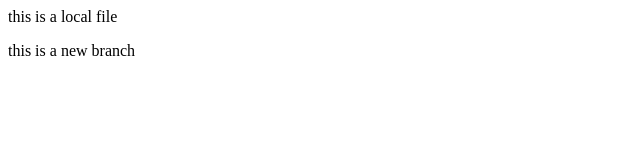
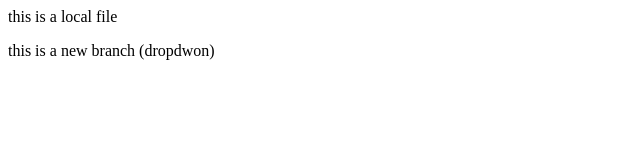
Before and after one commit to Snehil-3000/local, a plain HTML site: page index.html in a window 1280 px wide. Shown: the full height of the page, 0-640 px from the left. Drawn offline with Linux system fonts and the light colour scheme.

```diff
--- a/index.html
+++ b/index.html
@@ -1,2 +1,2 @@
 <p>this is a local file</p>
-<p>this is a new branch</p>
+<p>this is a new branch (dropdwon)</p>
```
